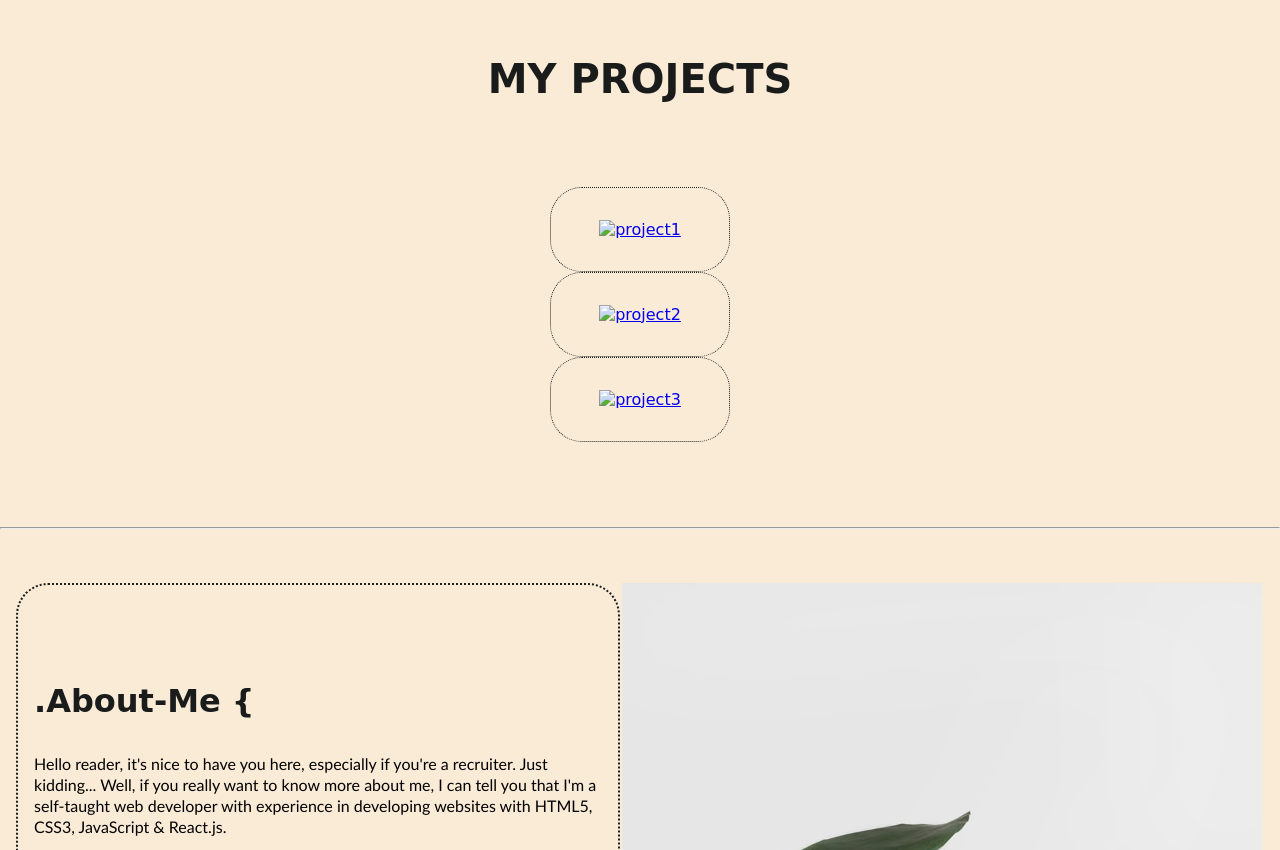
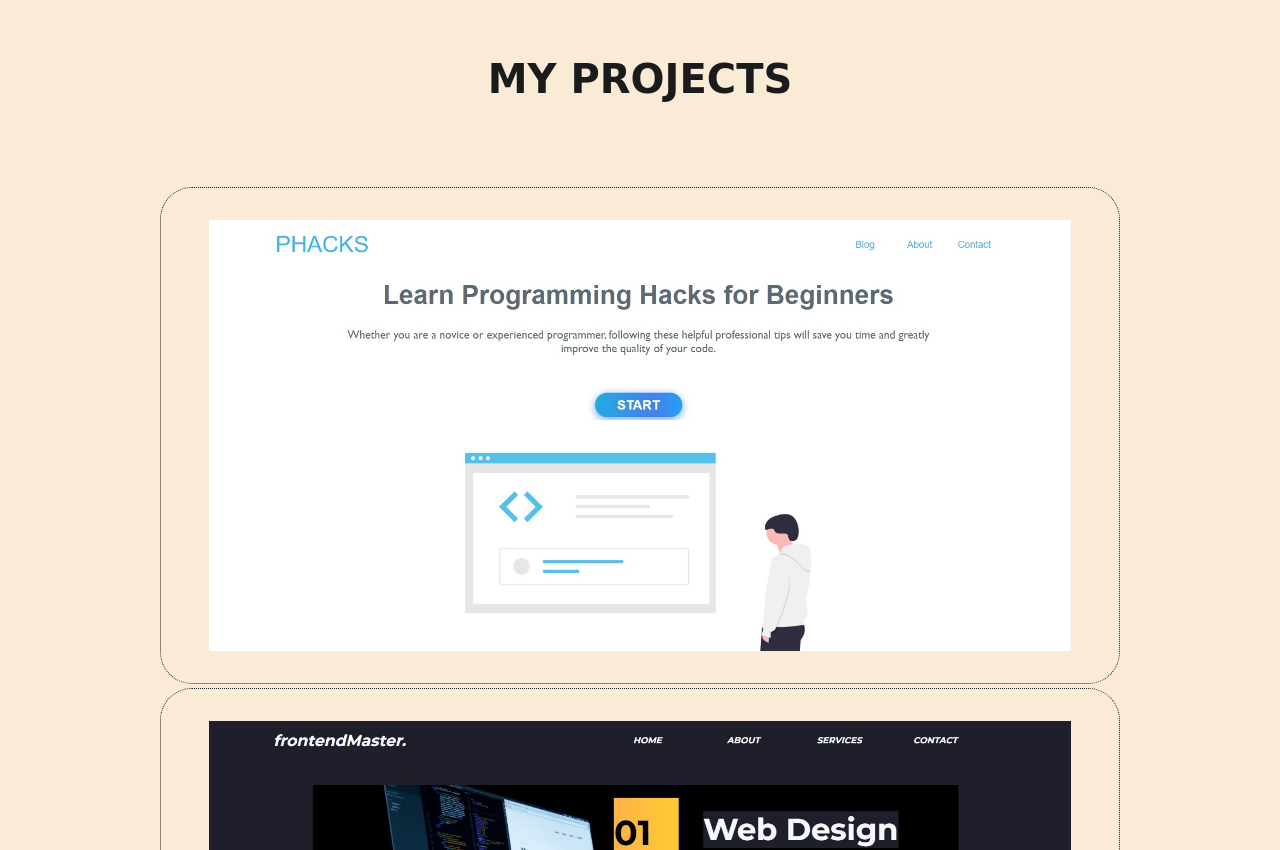
Before and after one commit to Ragnarok28/portfolio, a plain HTML site: page index.html in a window 1280 px wide. Shown: the part 1488-2338 px from the top of the page. Drawn offline with nearby package versions, Linux system fonts and the light colour scheme; the site is published under a folder, as on GitHub Pages, so addresses that start at the root find nothing; a web font is replaced by a local one.

Commit message:
Update index.html

```diff
--- a/index.html
+++ b/index.html
@@ -77,9 +77,9 @@
     <div class="projects" id="projects">
         <h1 class="projects">My Projects</h1>
         <div class="projects_container">
-                <a href="https://ragnarok28.github.io/Programming-Hacks"><img src="/images/project1.jpg" alt="project1"></a>
-                <a href="https://ragnarok28.github.io/FrontEndMaster/"><img src="/images/project2.jpg" alt="project2"></a>
-                <a href="https://ragnarok28.github.io/FitExpert/"><img src="/images/project3.bmp" alt="project3"></a>
+                <a href="https://ragnarok28.github.io/Programming-Hacks"><img src="images/project1.jpg" alt="project1"></a>
+                <a href="https://ragnarok28.github.io/FrontEndMaster/"><img src="images/project2.jpg" alt="project2"></a>
+                <a href="https://ragnarok28.github.io/FitExpert/"><img src="images/project3.bmp" alt="project3"></a>
         </div>
     </div>
 
```
